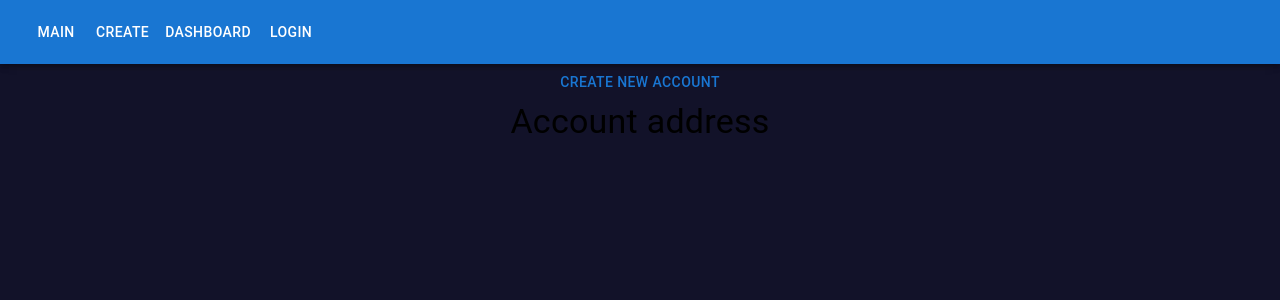
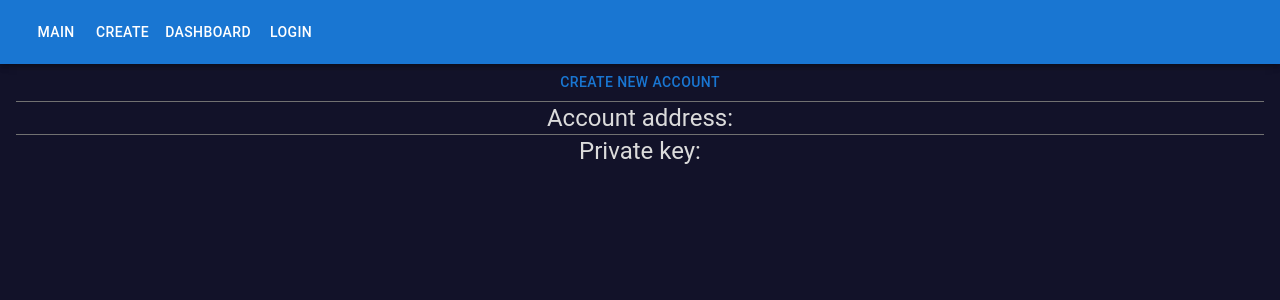
Before and after one commit to PasemkoAndrii/polygon-wallet, a React (Create React App) app: page /create in a window 1280 px wide. Shown: the top 300 px of the page. Built offline with nearby package versions, Linux system fonts and the light colour scheme; what web3 would draw is missing.

Commit message:
divider-in-createAccount

```diff
--- a/src/App.js
+++ b/src/App.js
@@ -2,7 +2,6 @@ import "./App.css";
 import CustomAppBar from "./Component/CustomAppBar/CustomAppBar.js";
 import CreateAccountComponent from "./Component/CreateAccount/CreateAccount.js";
 import { Routes, Route } from "react-router-dom";
-import { Button } from "@mui/material";
 
 function App() {
   return (
--- a/src/Component/CreateAccount/CreateAccount.js
+++ b/src/Component/CreateAccount/CreateAccount.js
@@ -1,6 +1,7 @@
 import Web3 from "web3";
 import { useState } from "react";
-import { Button, Typography } from "@mui/material";
+import { Button, Typography, Divider } from "@mui/material";
+import "./style.css";
 
 const web3 = new Web3(
   "https://site1.moralis-nodes.com/amoy/30b0cdbc36154b09a5b40ec1e00cc8c9",
@@ -13,12 +14,18 @@ export default function CreateAccountComponent() {
     setAccountAddr({ addr: res.address, key: res.privateKey });
   };
 
-  const [accountAddr, setAccountAddr] = useState({ addr: 1, key: 2 });
+  const [accountAddr, setAccountAddr] = useState({ addr: "", key: "" });
 
   return (
     <div>
-      <Button>Create New Account</Button>
-      <Typography variant="h4">Account address</Typography>
+      <Button onClick={createAccount}>Create New Account</Button>
+      <Divider sx={{ backgroundColor: "gray" }} variant="middle" />
+      <Typography variant="h5">Account address:</Typography>
+      <Typography variant="h6">{accountAddr.addr}</Typography>
+      <Divider sx={{ backgroundColor: "gray" }} variant="middle" />
+
+      <Typography variant="h5">Private key:</Typography>
+      <Typography variant="h6">{accountAddr.key}</Typography>
     </div>
   );
 }
--- a/src/Component/CreateAccount/style.css
+++ b/src/Component/CreateAccount/style.css
@@ -0,0 +1,4 @@
+h5,
+h6 {
+  color: rgb(219, 219, 219);
+}
```
